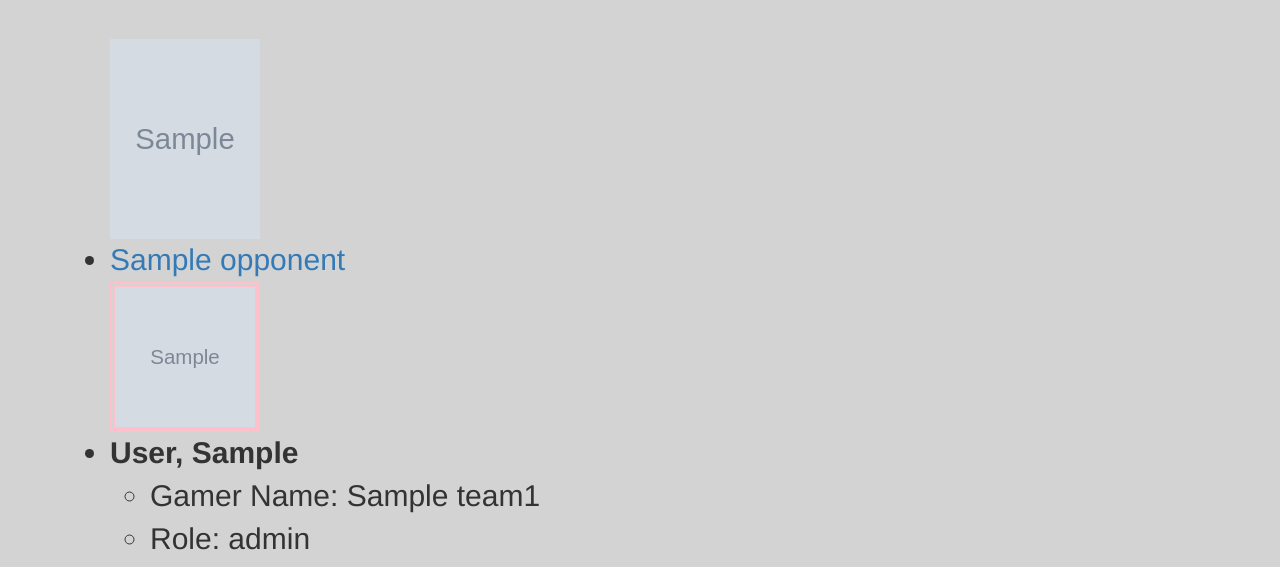
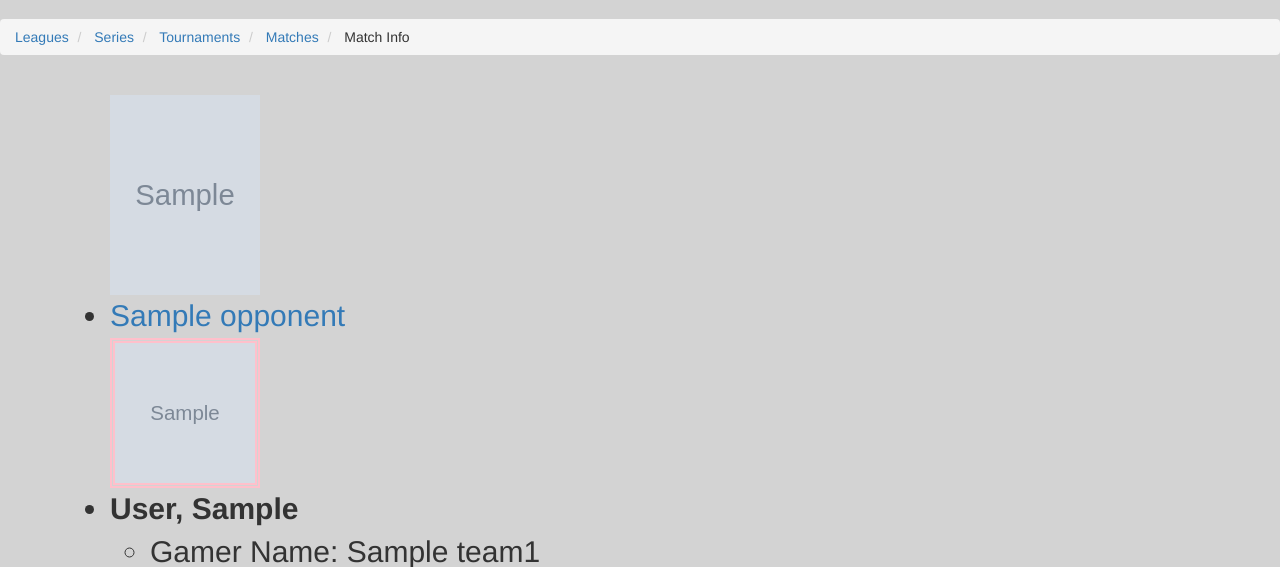
Before and after one commit to chloeb292/lol_waaat, a Flask app: template templates/opponents.html in a window 1280 px wide. Shown: the part 51-618 px from the top of the page. Run offline with Flask 2, Linux system fonts and the light colour scheme; the template is opened without the code that fills it: most values are stand-ins (such as "Sample title", 1, 10 or a date in 2020); grey boxes marked "Sample" are stand-in pictures; some libraries are stand-ins or nearby versions.

Commit message:
This is the entire site actually working :D Breadcrumbs and navigation is very simple. However it is pretty slow.

```diff
--- a/app.py
+++ b/app.py
@@ -37,6 +37,7 @@ def series():
 
 @app.route("/tournaments")
 def tournaments():
+    serie_id = request.args["serie_id"]
     tournaments = ps.get_tournaments(serie_id)
     return render_template("tournaments.html", message="These are the tournaments for the series", tournaments = tournaments);
 
--- a/templates/matches.html
+++ b/templates/matches.html
@@ -1,7 +1,7 @@
 <ul class="breadcrumb">
     <li><a href="/leagues">Leagues</a></li>
-    <li> <a href="/series/{{matches[0]['league_id']}}">  Series </a></li>
-    <li> <a href="/tournaments/{{matches[0]['serie_id']}}">  Tournaments </a></li>
+    <li> <a href="/series?league_id={{matches[0]['league_id']}}">  Series </a></li>
+    <li> <a href="/tournaments?serie_id={{matches[0]['serie_id']}}">  Tournaments </a></li>
     <Li> Matches</Li>
  </ul>
 
--- a/templates/opponents.html
+++ b/templates/opponents.html
@@ -1,3 +1,10 @@
+<ul class="breadcrumb">
+    <li><a href="/leagues">Leagues</a></li>
+    <li> <a href="/series?league_id={{match[0]['league_id']}}">  Series </a></li>
+    <li> <a href="/tournaments?serie_id={{match[0]['serie_id']}}">  Tournaments </a></li>
+    <li> <a href="/matches?tournament_id={{match[0]['tournament_id']}}">  Matches </a></li>
+    <Li> Match Info</Li>
+ </ul>
 
 
 {% extends "base.html" %}
--- a/templates/series.html
+++ b/templates/series.html
@@ -15,7 +15,7 @@
 
     <ul style="font-size:20px;">
         {% for s in series %}
-        <li><a href="/tournaments/serie_id={{ s['id'] }}">{{s['full_name'] }}</a></li>
+        <li><a href="/tournaments?serie_id={{ s['id'] }}">{{s['full_name'] }}</a></li>
         {% endfor %}
     </ul>
 
--- a/templates/tournaments.html
+++ b/templates/tournaments.html
@@ -1,9 +1,7 @@
-
-
 
 <ul class="breadcrumb">
     <li><a href="/leagues">Leagues</a></li>
-    <li> <a href="/series/league_id={{tournaments[0]['league_id']}}">  Series </a></li>
+    <li> <a href="/series?league_id={{tournaments[0]['league_id']}}">  Series </a></li>
     <Li> Tournaments</Li>
  </ul>
 
```
